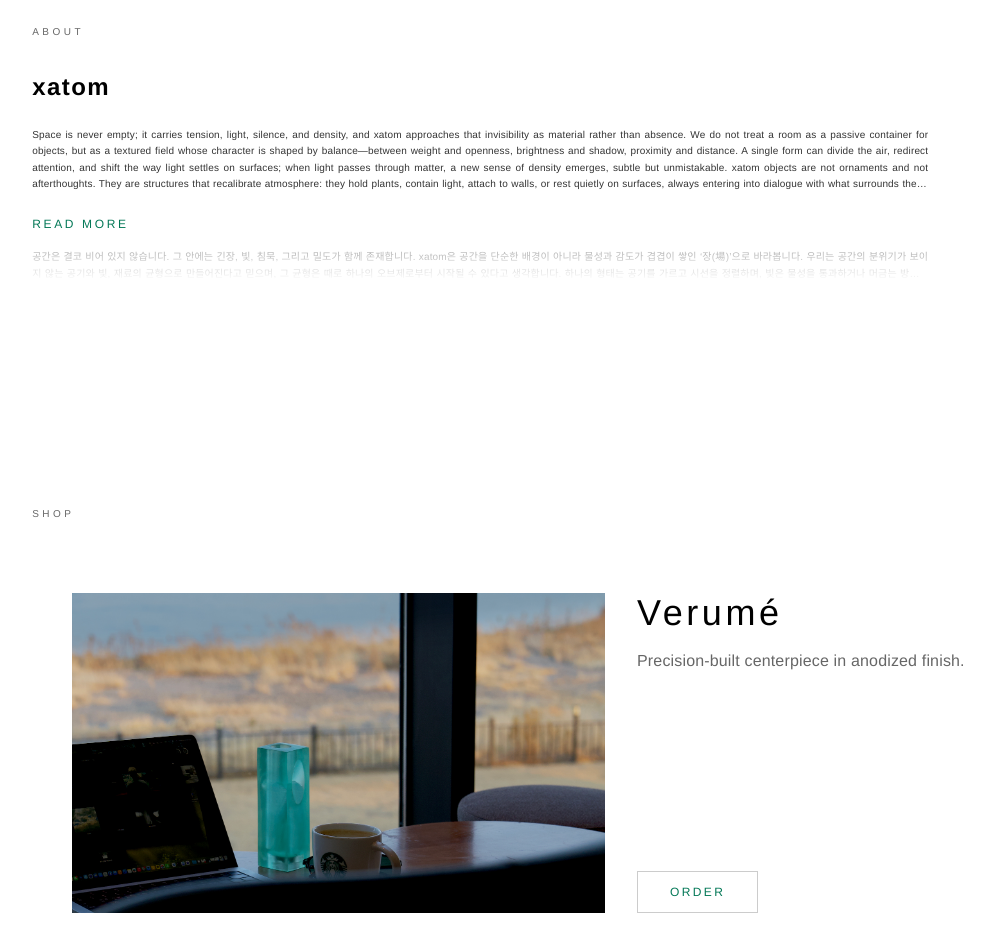
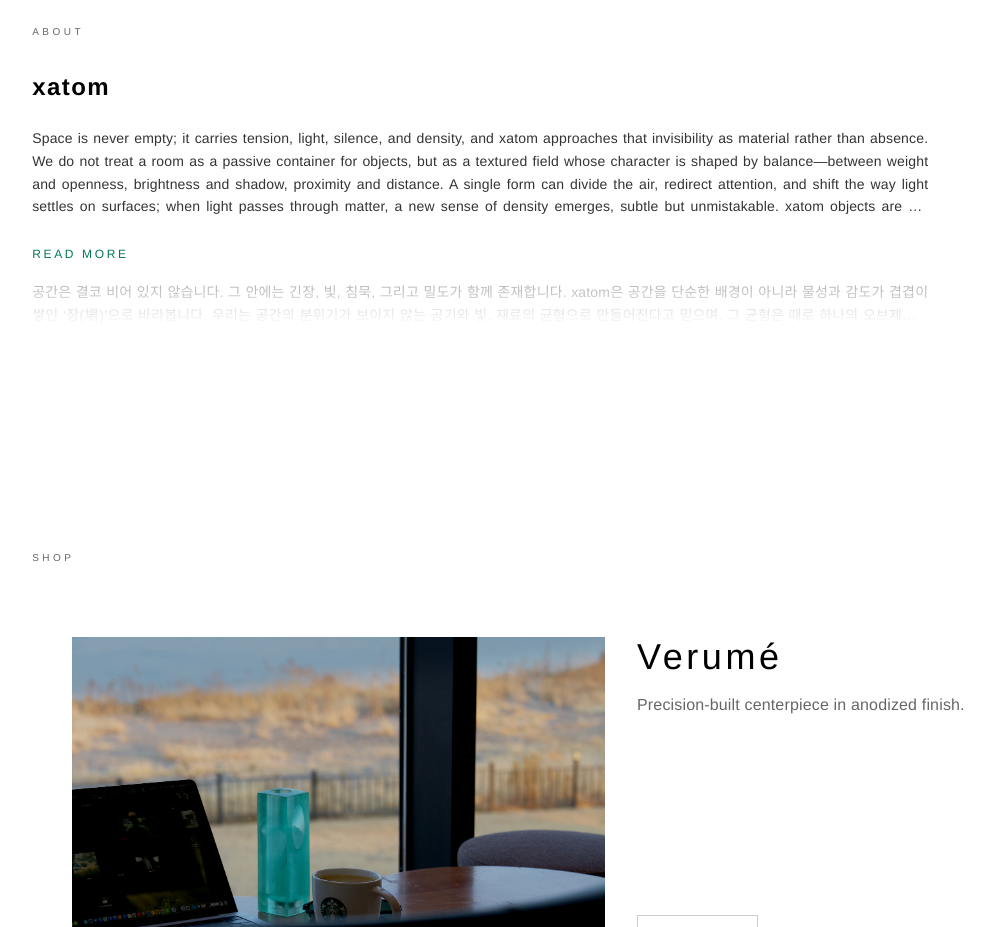
Before and after one commit to xatom-space/xatom, a Next.js app: page /home in a window 1280 px wide. Shown: the part 1160-2087 px from the top of the page, without its empty margins (19-1013 px from the left). Built offline with nearby package versions, Linux system fonts and the light colour scheme.

Commit message:
Update About text size to 12/14

```diff
--- a/app/home/page.tsx
+++ b/app/home/page.tsx
@@ -234,7 +234,7 @@ export default function HomePage() {
           <h2 className="text-xl font-semibold tracking-[0.06em] text-black md:text-2xl">xatom</h2>
 
           <div
-            className="mt-6 font-extralight leading-relaxed text-black/80 text-justify !text-[8px] md:!text-[10px]"
+            className="mt-6 font-extralight leading-relaxed text-black/80 text-justify !text-[12px] md:!text-[14px]"
             style={{ textAlign: 'justify', textJustify: 'inter-word' }}
           >
             <p
```
